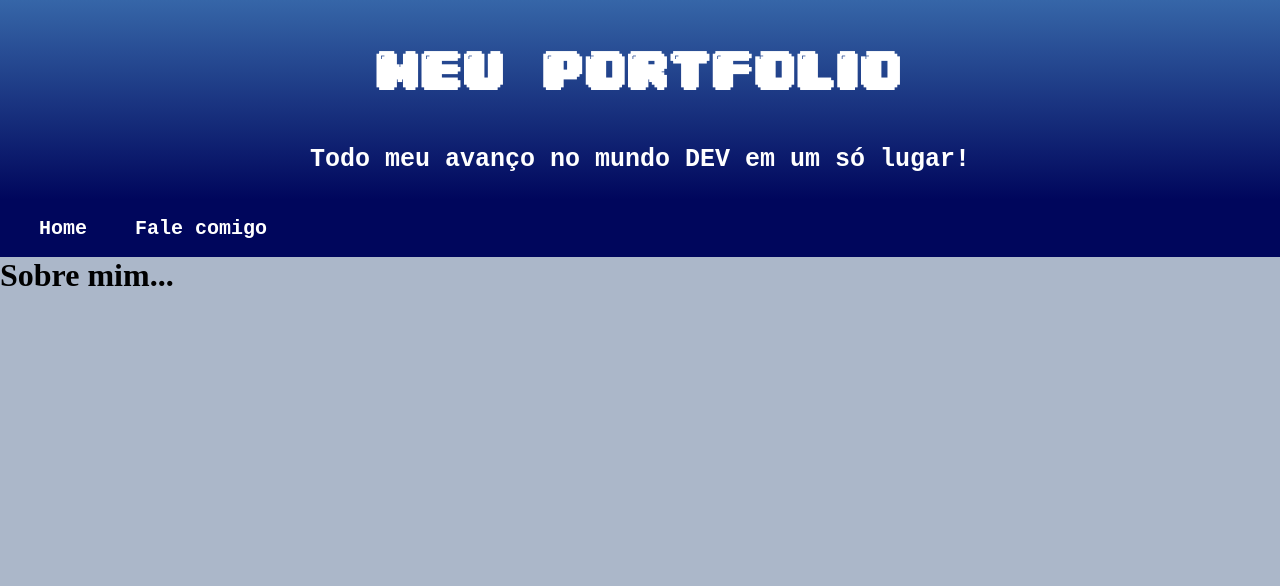
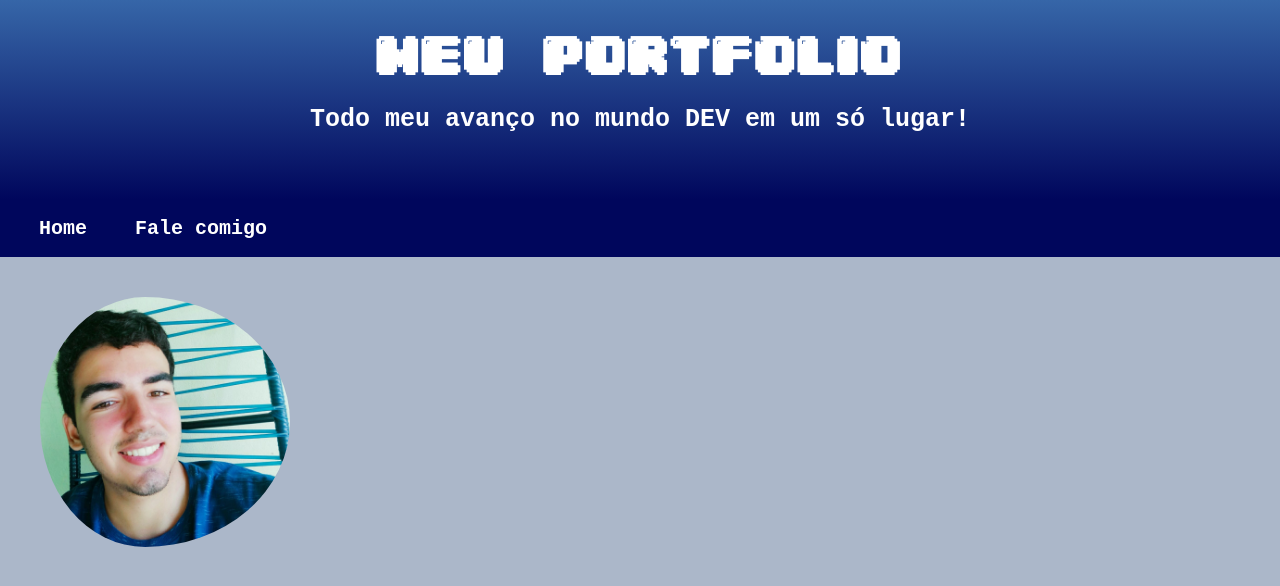
Before and after one commit to Artur-Brasileiro/portfolio, a plain HTML site: page index.html in a window 1280 px wide. Drawn offline with Linux system fonts and the light colour scheme.

Commit message:
Atualição no portfolio

```diff
--- a/estilo/style.css
+++ b/estilo/style.css
@@ -32,7 +32,7 @@ header{
 }
 
 header h1{
-    padding: 50px 0px ;
+    padding: 35px 0px 25px 0px;
     font-size: 45px;
     font-family: 'Gumball', monospace
 }
@@ -46,6 +46,7 @@ header p{
 nav{
     padding: 17px;
     background-color: var(--cor5);
+    margin-bottom: 40px;
 }
 
 nav a{
@@ -64,3 +65,9 @@ nav a:hover{
     border-radius: 6px;
     font-weight: bold;
 }
+
+main img{
+    height: 250px;
+    border-radius: 50%;
+    padding-left: 40px;
+}
--- a/index.html
+++ b/index.html
@@ -17,7 +17,7 @@
         <a href="#">Fale comigo</a>
     </nav>
     <main>
-        <h1>Sobre mim...</h1>
+        <img src="imagens/artur.jfif" alt="Foto do Artur">
     </main>
 </body>
 </html>
```
Also changed, not shown: imagens/artur.jfif (added).
